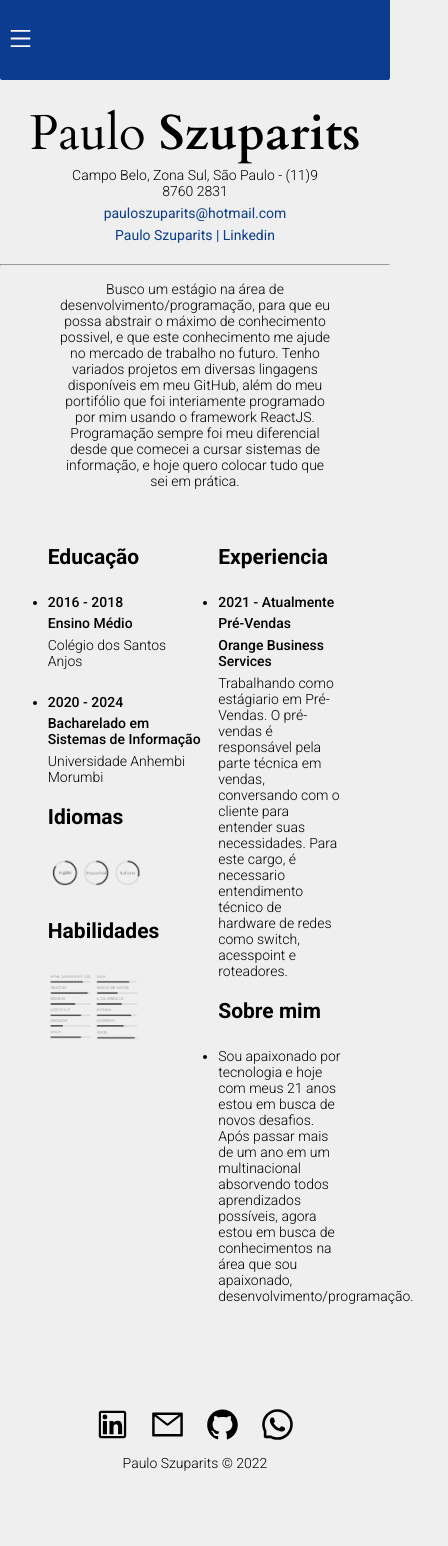
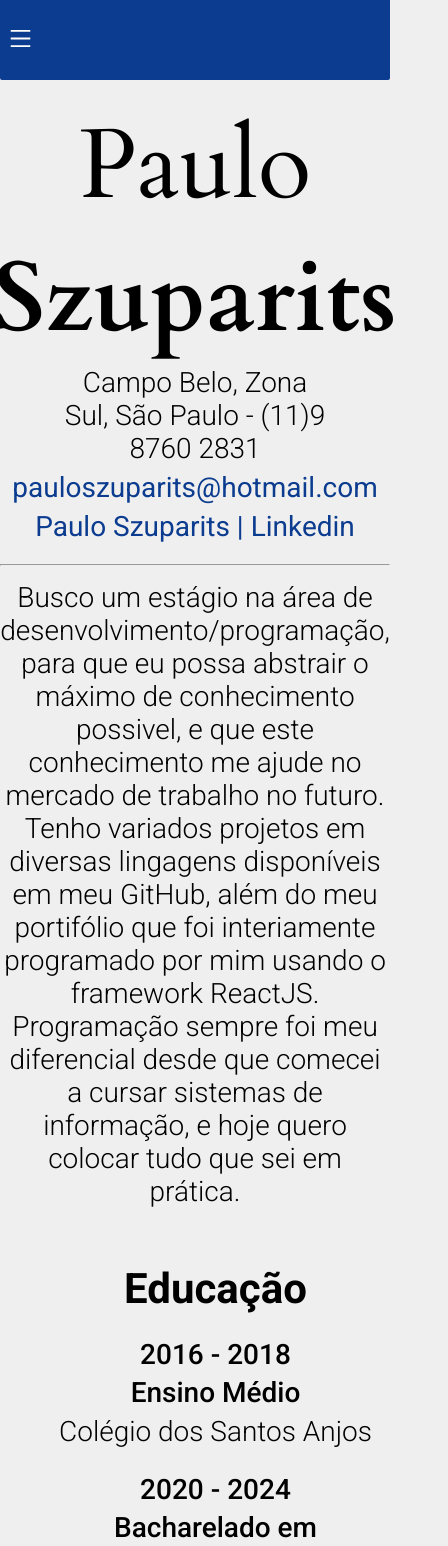
Before and after one commit to pauloszuparits/Portfolio-front-end-REACT, a React (Create React App) app: page /sobre in a window 390 px wide. Shown: the top 1546 px of the page, 448 px wide, since content can reach past the window. Before the commit the page ends 1494 px from the top, so only its background shows below. Built offline with nearby package versions, Linux system fonts and the light colour scheme; the HTML template or start-up script is replaced by a standard one.

Commit message:
responsiviti

```diff
--- a/src/Sobre/sobreMim.css
+++ b/src/Sobre/sobreMim.css
@@ -91,3 +91,37 @@
     font-weight: 300;
 
 }
+
+@media screen and (max-width: 900px){
+    .sobre-mim-cabeca{
+        font-size: 2em;
+    }
+    .sobre-mim-corpo{
+        flex-direction: column;
+        justify-content: center;
+        align-items: center;
+        text-align: center;
+        width: 90%;
+        font-size: 2em;
+    }
+
+    .sobre-mim-esquerda{
+        width: 90%;
+    }
+
+    .sobre-mim-esquerda img{
+        width: 80%;
+
+
+    }
+
+    .sobre-mim-direita{
+        width: 90%;
+    }
+
+    .sobre-mim-corpo ul{
+        list-style: none;
+    }
+
+
+}
--- a/src/pages/Home/home.css
+++ b/src/pages/Home/home.css
@@ -162,8 +162,35 @@ html {
     padding-top: 20px;
 }
 
-
-
 .imagens-projetos div:hover{
     transform: scale(1.07);
 }
+
+.mais-proj{
+    height: 271px;
+}
+.mais-proj h3{
+    margin-top: -61px;
+    margin-bottom: 5px;
+}
+
+@media screen and (max-width: 740px){
+    #video-home{
+        display: none;
+    }
+
+    .titulo-home {
+        position: initial;
+        width: 100%;
+        z-index: inherit;
+        background-color: black;
+    }
+
+    .titulo-home h1{
+        margin-bottom: 50px;
+    }
+
+    #sobre-este-projeto {
+        width: 60%;
+    }
+}
--- a/src/pages/Home/index.js
+++ b/src/pages/Home/index.js
@@ -32,7 +32,7 @@ export default function Home(){
                     </div>
 
                 </div>
-                <video width="100%" autoPlay muted loop>
+                <video id="video-home" width="100%" autoPlay muted loop>
                     <source src={videoH} />
 
                 </video>
@@ -44,7 +44,7 @@ export default function Home(){
                         Sempre trabalhei muito bem em equipe, principalmente na liderança de grupos, lido muito bem com resolução de problemas.</p>
                     </div>
                     <hr/>
-                    <div>
+                    <div id="sobre-este-projeto">
                         <h2>Sobre este projeto</h2>
                         <p>Este projeto consiste em apresentar minhas habilidades de desenvolvimento através da prática, possuindo funcionalidades como cadastrar usuário e efetuar login. Há também alguns de meus projetos que realizei ao longo de minha vida como desenvolvedor.
                         Utilizei o framework React para realizar este projeto, nele tive aproximadamente 40 horas investidas.
@@ -82,7 +82,7 @@ export default function Home(){
                             </a>
                         </div>
 
-                        <div className="imgProjetos">
+                        <div className="imgProjetos mais-proj">
                             <h3>Mais projetos</h3>
                             <Link to="/projetos"><img id="gerador" src={imgCompilado} /></Link>
                             <Link to="/projetos"> <p>Acesse aqui mais projetos <AiOutlineArrowRight/></p>  </Link>
```
